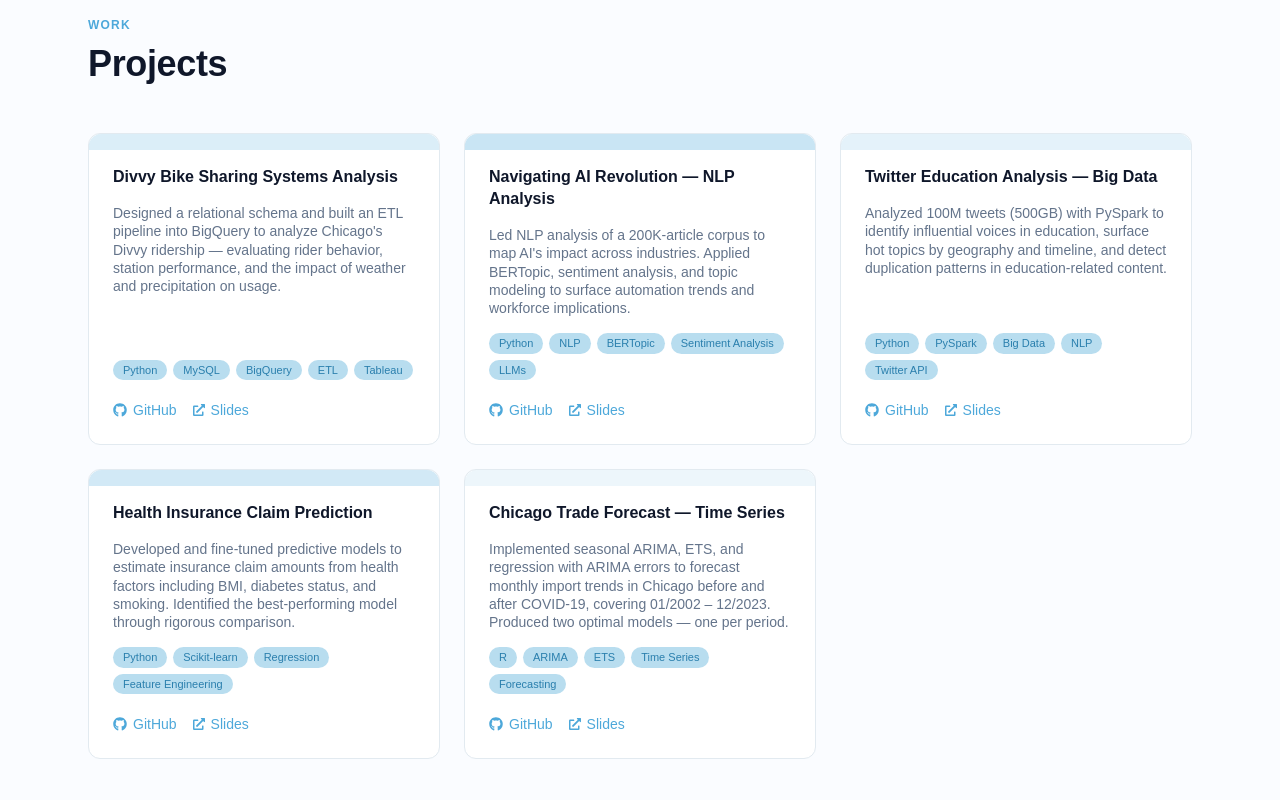
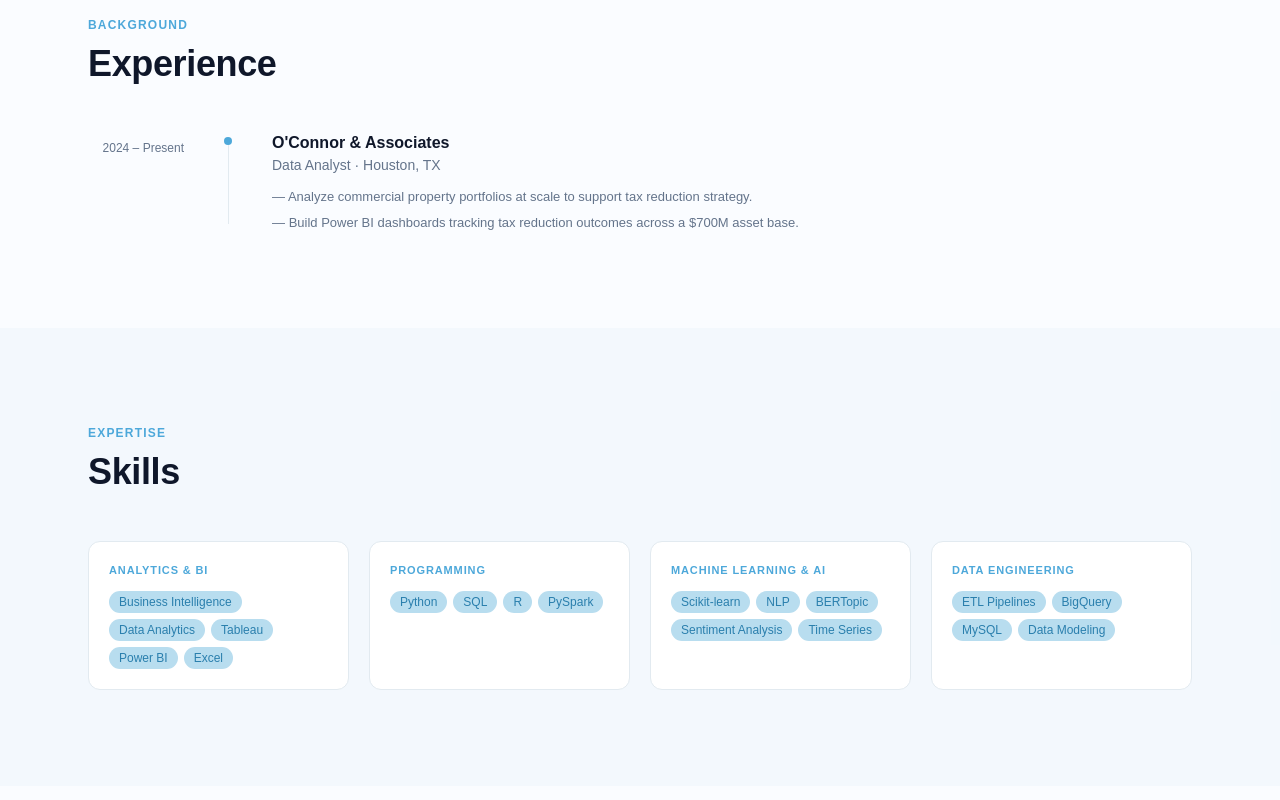
Before and after one commit to minhdvo1703/my-portfolio, a React (Vite) app: page / in a window 1280 px wide. Shown: the part 880-1680 px from the top of the page. Built offline with nearby package versions, Linux system fonts and the light colour scheme; a web font is replaced by a local one.

Commit message:
feat: add Experience and Skills sections with data layer

```diff
--- a/src/App.jsx
+++ b/src/App.jsx
@@ -1,9 +1,11 @@
-import Navbar    from './components/Navbar'
-import Hero      from './components/Hero'
-import Projects  from './components/Projects'
-import Education from './components/Education'
-// import Hobbies   from './components/Hobbies'
-import Footer    from './components/Footer'
+import Navbar     from './components/Navbar'
+import Hero       from './components/Hero'
+import Experience from './components/Experience'
+import Skills     from './components/Skills'
+import Projects   from './components/Projects'
+import Education  from './components/Education'
+// import Hobbies from './components/Hobbies'
+import Footer     from './components/Footer'
 
 export default function App() {
   return (
@@ -11,6 +13,8 @@ export default function App() {
       <Navbar />
       <main>
         <Hero />
+        <Experience />
+        <Skills />
         <Projects />
         <Education />
         {/* <Hobbies /> */}
--- /dev/null
+++ b/src/components/Experience.jsx
@@ -0,0 +1,74 @@
+import experience from '../data/experience'
+
+export default function Experience() {
+  return (
+    <section id="experience" className="py-24 bg-bg-base">
+      <div className="max-w-6xl mx-auto px-6">
+
+        <p className="font-sans text-[12px] font-semibold text-accent uppercase tracking-[0.1em] mb-2">
+          Background
+        </p>
+        <h2 className="font-sans text-3xl md:text-4xl font-bold text-text-base mb-12"
+          style={{ lineHeight: '1.2', letterSpacing: '-0.01em' }}>
+          Experience
+        </h2>
+
+        {/* Timeline */}
+        <div className="relative">
+
+          {/* Vertical rule — desktop only, centered in the dot column (120px left col + 20px = 140px) */}
+          <div
+            className="hidden md:block absolute top-2 bottom-2 w-px bg-border-subtle"
+            style={{ left: '140px' }}
+          />
+
+          <div className="space-y-10">
+            {experience.map(job => (
+              <div key={job.id} className="flex items-start">
+
+                {/* Period — desktop left column (120px, right-aligned) */}
+                <div className="hidden md:block w-[120px] shrink-0 text-right pr-6 pt-0.5">
+                  <span className="font-sans text-[12px] text-text-muted">
+                    {job.period}
+                  </span>
+                </div>
+
+                {/* Dot — desktop center column (40px) */}
+                <div className="hidden md:flex w-10 shrink-0 justify-center pt-1 relative z-10">
+                  <div className="w-2 h-2 rounded-full bg-accent" />
+                </div>
+
+                {/* Content */}
+                <div className="flex-1 pl-4 border-l-2 border-accent-light md:border-0 md:pl-6">
+                  {/* Period above company — mobile only */}
+                  <p className="md:hidden font-sans text-[12px] text-text-muted mb-1">
+                    {job.period}
+                  </p>
+
+                  <p className="font-sans text-base font-semibold text-text-base leading-tight">
+                    {job.company}
+                  </p>
+                  <p className="font-sans text-sm text-text-muted mt-0.5 mb-3">
+                    {job.title}{job.location ? ` · ${job.location}` : ''}
+                  </p>
+
+                  <div className="space-y-1.5">
+                    {job.bullets.slice(0, 2).map((bullet, i) => (
+                      <p key={i}
+                        className="font-sans text-[13px] text-text-muted"
+                        style={{ lineHeight: '1.5' }}>
+                        — {bullet}
+                      </p>
+                    ))}
+                  </div>
+                </div>
+
+              </div>
+            ))}
+          </div>
+        </div>
+
+      </div>
+    </section>
+  )
+}
--- a/src/components/Navbar.jsx
+++ b/src/components/Navbar.jsx
@@ -1,18 +1,20 @@
 import { useState, useEffect } from 'react'
 
 const NAV_LINKS = [
-  { label: 'About',     href: '#hero' },
-  { label: 'Projects',  href: '#projects' },
-  { label: 'Education', href: '#education' },
+  { label: 'About',      href: '#hero' },
+  { label: 'Experience', href: '#experience' },
+  { label: 'Skills',     href: '#skills' },
+  { label: 'Projects',   href: '#projects' },
+  { label: 'Education',  href: '#education' },
   // { label: 'Hobbies', href: '#hobbies' },  // temporarily hidden
 ]
 
 export default function Navbar() {
-  const [active, setActive]   = useState('hero')
-  const [menuOpen, setMenu]   = useState(false)
+  const [active, setActive] = useState('hero')
+  const [menuOpen, setMenu] = useState(false)
 
   useEffect(() => {
-    const sectionIds = ['hero', 'projects', 'education', 'hobbies']
+    const sectionIds = ['hero', 'experience', 'skills', 'projects', 'education']
     const observers = sectionIds.map(id => {
       const el = document.getElementById(id)
       if (!el) return null
@@ -47,7 +49,7 @@ export default function Navbar() {
           </a>
 
           {/* Desktop links */}
-          <ul className="hidden md:flex items-center gap-8 list-none m-0 p-0">
+          <ul className="hidden md:flex items-center gap-6 list-none m-0 p-0">
             {NAV_LINKS.map(({ label, href }) => {
               const id = href.replace('#', '')
               const isActive = active === id
@@ -81,7 +83,7 @@ export default function Navbar() {
 
       {/* Mobile overlay */}
       {menuOpen && (
-        <div className="fixed inset-0 z-40 bg-bg-base flex flex-col items-center justify-center gap-10 md:hidden">
+        <div className="fixed inset-0 z-40 bg-bg-base flex flex-col items-center justify-center gap-8 md:hidden">
           {NAV_LINKS.map(({ label, href }) => (
             <a key={label} href={href}
               onClick={e => handleLink(e, href)}
--- /dev/null
+++ b/src/components/Skills.jsx
@@ -0,0 +1,47 @@
+import skills from '../data/skills'
+
+export default function Skills() {
+  const categories = Object.entries(skills)
+
+  return (
+    <section id="skills" className="py-24"
+      style={{ background: 'rgba(184,221,239,0.12)' }}>
+      <div className="max-w-6xl mx-auto px-6">
+
+        <p className="font-sans text-[12px] font-semibold text-accent uppercase tracking-[0.1em] mb-2">
+          Expertise
+        </p>
+        <h2 className="font-sans text-3xl md:text-4xl font-bold text-text-base mb-12"
+          style={{ lineHeight: '1.2', letterSpacing: '-0.01em' }}>
+          Skills
+        </h2>
+
+        <div className="grid grid-cols-1 sm:grid-cols-2 lg:grid-cols-4 gap-5">
+          {categories.map(([category, items]) => (
+            <div key={category}
+              className="bg-surface border border-border-subtle rounded-xl p-5 space-y-3">
+
+              <p className="font-sans text-[11px] font-semibold text-accent uppercase"
+                style={{ letterSpacing: '0.08em' }}>
+                {category}
+              </p>
+
+              <div className="flex flex-wrap gap-1.5">
+                {items.map(skill => (
+                  <span key={skill}
+                    className="font-sans text-[12px] font-medium text-accent-dark bg-accent-light
+                      px-2.5 py-0.5"
+                    style={{ borderRadius: '20px' }}>
+                    {skill}
+                  </span>
+                ))}
+              </div>
+
+            </div>
+          ))}
+        </div>
+
+      </div>
+    </section>
+  )
+}
```
